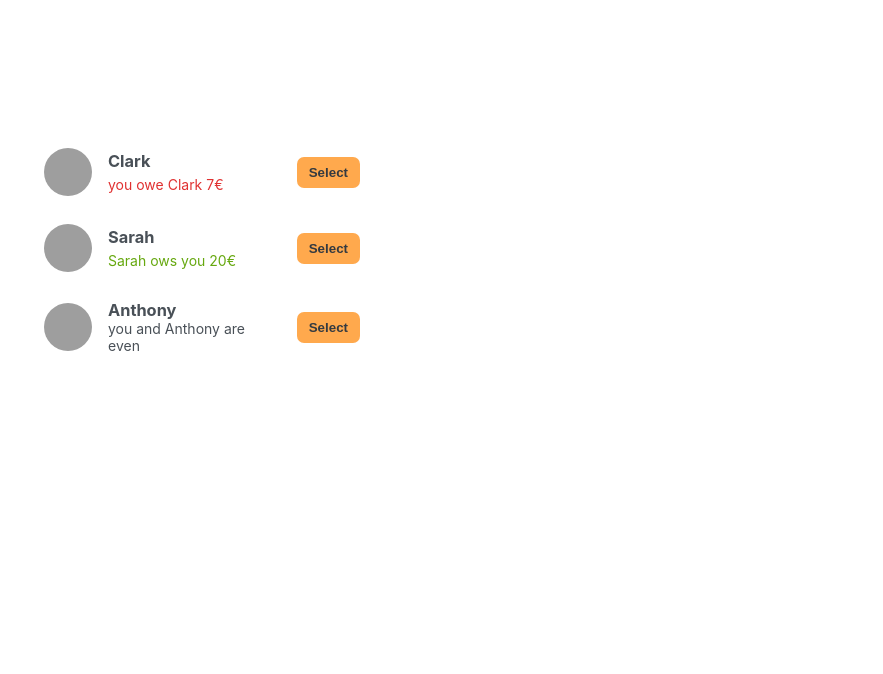
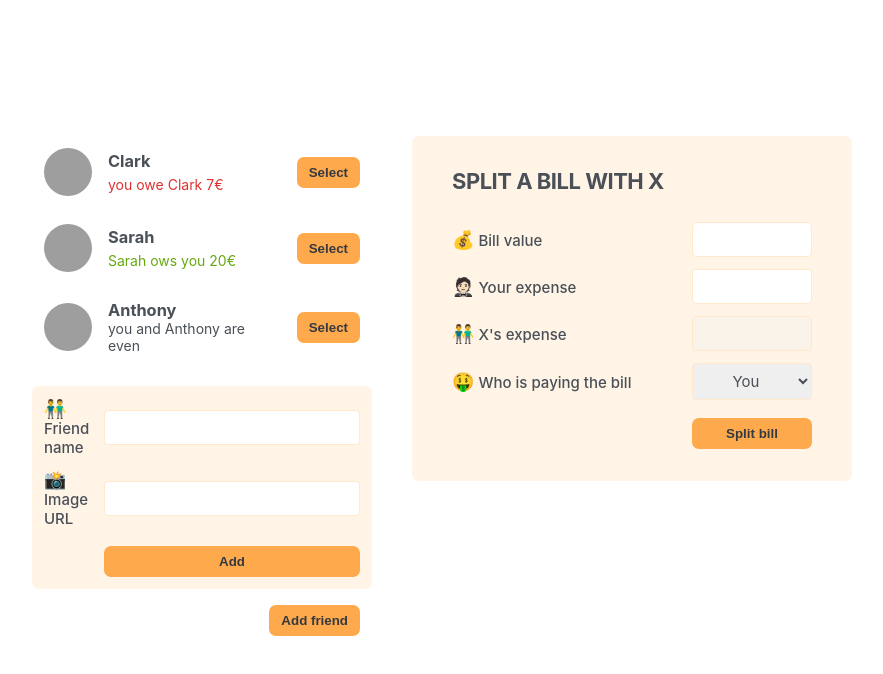
Before and after one commit to NeenduDev/eat-n-split, a React (Create React App) app: page / in a window 1280 px wide. Shown: the top 674 px of the page, without its empty margins (198-1081 px from the left). Built offline with nearby package versions, Linux system fonts and the light colour scheme; grey boxes are pictures that could not be loaded.

Commit message:
Add static components: FriendList, FormAddFriend, FormSplitBill, and Button

```diff
--- a/src/App.js
+++ b/src/App.js
@@ -22,7 +22,12 @@
 export default function App() {
   return (
     <div className="app">
+      <div className="sidebar">
         <FriendList />
+        <FormAddFriend />
+        <Button>Add friend</Button>
+      </div>
+      <FormSplitBill />
     </div>
   );
 }
@@ -30,13 +35,11 @@
 function FriendList() {
   const friends = initialFriends;
   return (
-    <div className="sidebar">
     <ul>
       {friends.map((friend) => (
         <Friend friend={friend} key={friend.id} />
       ))}
     </ul>
-    </div>
   );
 }
 
@@ -55,7 +58,43 @@
           `you owe ${friend.name} ${Math.abs(friend.balance)}€`}
         {friend.balance === 0 && ` you and ${friend.name} are even`}
       </p>
-      <button className="button">Select</button>
+      <Button>Select</Button>
     </li>
   );
 }
+
+function Button({ children }) {
+  return <button className="button">{children}</button>;
+}
+
+function FormAddFriend() {
+  return (
+    <form className="form-add-friend">
+      <label>👬 Friend name</label>
+      <input type="text" />
+      <label>📸 Image URL</label>
+      <input type="text" />
+      <Button>Add</Button>
+    </form>
+  );
+}
+
+function FormSplitBill() {
+  return (
+    <form className="form-split-bill">
+      <h2>Split a bill with X</h2>
+      <label>💰Bill value</label>
+      <input type="text" />
+      <label>🤵🏻Your expense</label>
+      <input type="text" />
+      <label>👬X's expense</label>
+      <input type="text" disabled />
+      <label>🤑Who is paying the bill</label>
+      <select>
+        <option value="user">You</option>
+        <option value="friend">X</option>
+      </select>
+      <Button>Split bill</Button>
+    </form>
+  );
+}
--- a/src/index.css
+++ b/src/index.css
@@ -108,7 +108,7 @@
 }
 
 form {
-  font-size: 1.6rem;
+  font-size: 1.5rem;
   display: grid;
   align-items: center;
   gap: 1.2rem;
```
Lines whose indentation alone changed are shown as unchanged.
